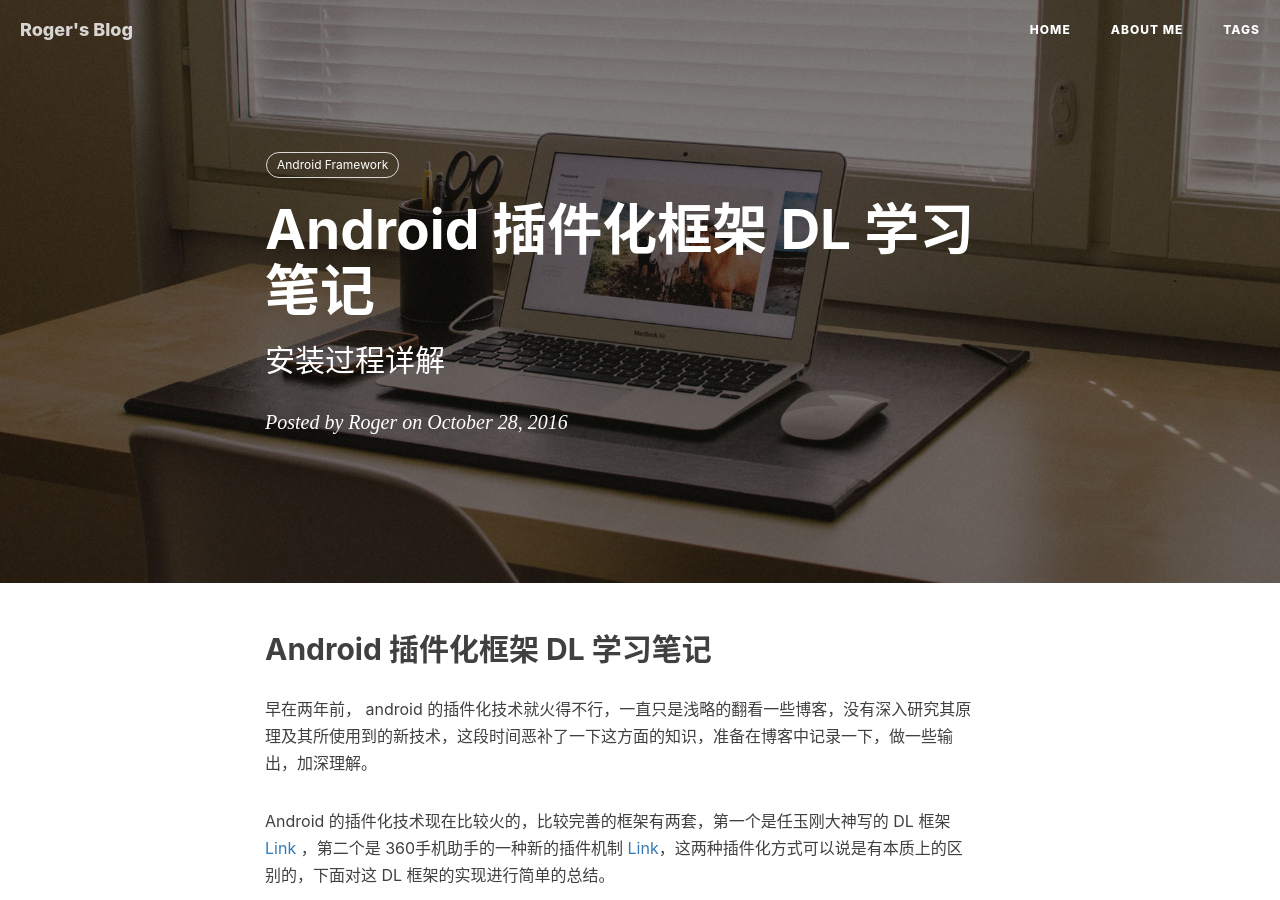
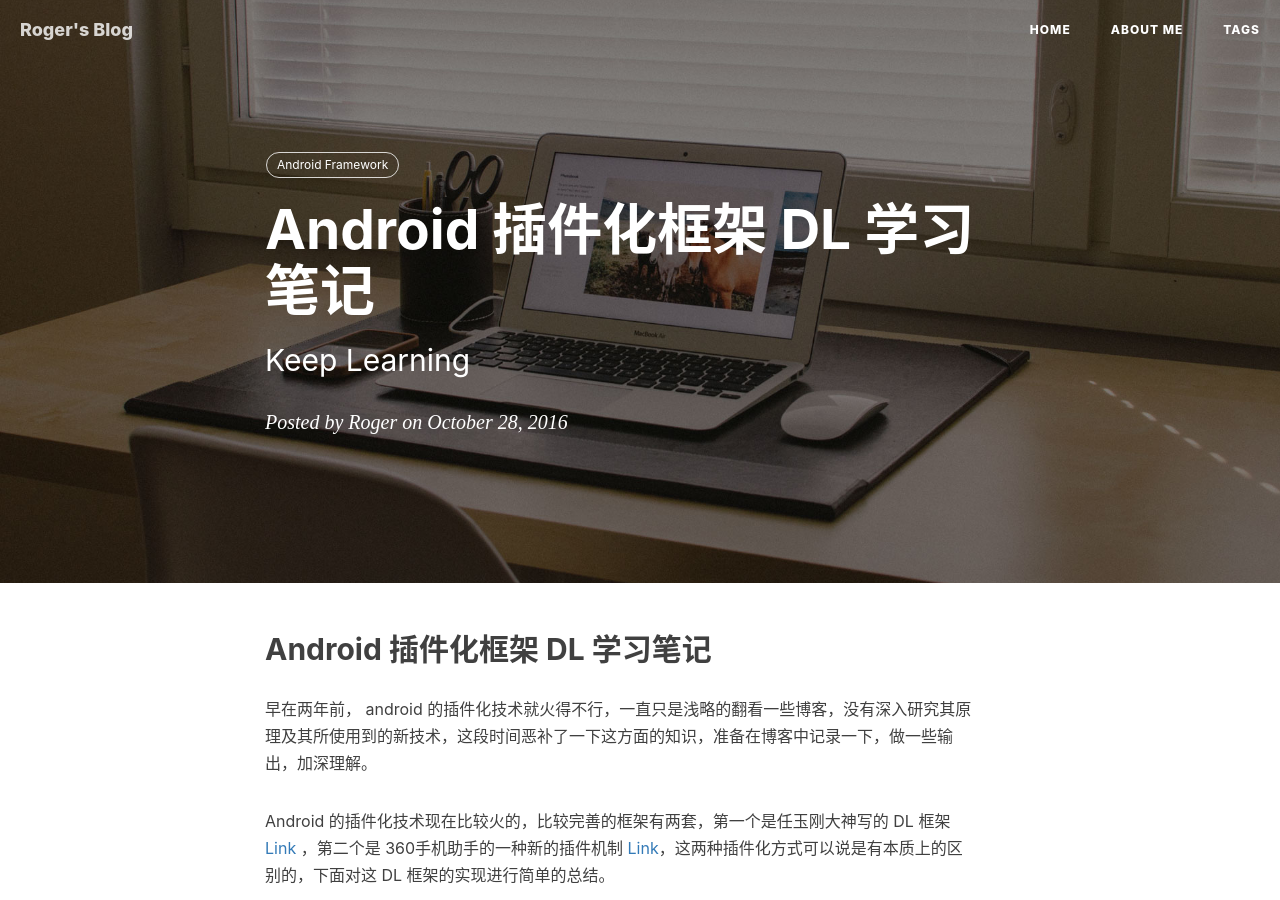
Before and after one commit to Rogero0o/rogero0o.github.io, a Jekyll site: the page built from _posts/2016-11-21-DL.md, in a window 1280 px wide and 900 px high. Built offline with Jekyll 4.4.1, drawn with Linux system fonts in a browser that asks for light colours; nearby versions of some CDN libraries; comment, search, counter and statistics services are not loaded.

Commit message:
update DL

```diff
--- a/_posts/2016-11-21-DL.md
+++ b/_posts/2016-11-21-DL.md
@@ -1,7 +1,7 @@
 ---
 layout:     post
 title:      "Android 插件化框架 DL 学习笔记"
-subtitle:   "安装过程详解"
+subtitle:   "Keep Learning"
 date: 2016-10-28 11:00:01 +0800
 author:     "Roger"
 header-img: "img/home-bg-o.jpg"
```
